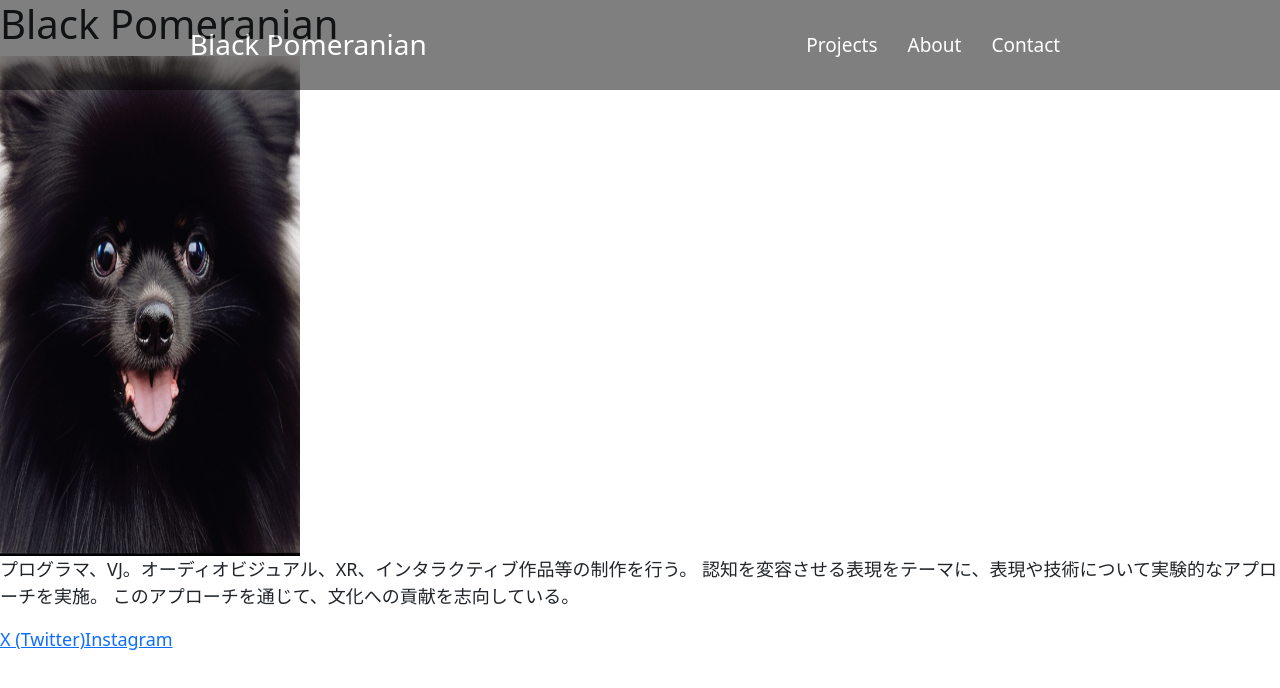
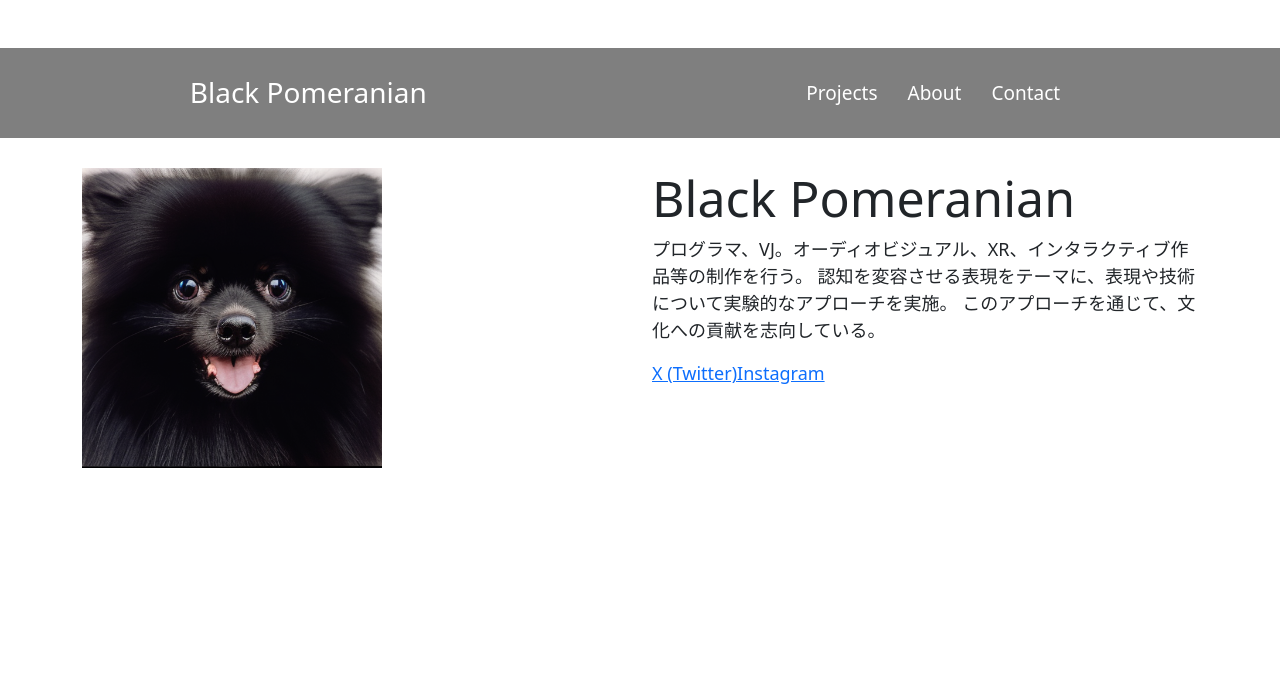
Before and after one commit to black-pomeranian/blapome-portfolio, a React (Create React App) app: page /about in a window 1280 px wide. Shown: the top 688 px of the page. Built offline with nearby package versions, Linux system fonts and the light colour scheme.

Commit message:
配置変更

```diff
--- a/src/components/About.js
+++ b/src/components/About.js
@@ -1,18 +1,32 @@
-import React from 'react'
+import React from 'react';
+import 'bootstrap/dist/css/bootstrap.min.css'; // BootstrapのCSSをインポート
 
 const About = () => {
   return (
-    <div>
-        <h1>Black Pomeranian</h1>
-        <img src={`${process.env.PUBLIC_URL}/images/profile.png`} alt="profile"/>
-        <p>プログラマ、VJ。オーディオビジュアル、XR、インタラクティブ作品等の制作を行う。
+    <div className="container mt-5">
+      <div className="row align-items-start"> {/* 行を作成し、アイテムを上揃えにします */}
+        <div className="col-md-6"> {/* 左側のカラム */}
+          <img
+            src={`${process.env.PUBLIC_URL}/images/profile.png`}
+            alt="profile"
+            className="img-fluid" // 画像がコンテナの幅に合わせて調整されるようにします
+          />
+        </div>
+        <div className="col-md-6"> {/* 右側のカラム */}
+          <h1 className="text-start">Black Pomeranian</h1> {/* タイトルを左揃えにします */}
+          <p className="text-start">
+            プログラマ、VJ。オーディオビジュアル、XR、インタラクティブ作品等の制作を行う。
             認知を変容させる表現をテーマに、表現や技術について実験的なアプローチを実施。
             このアプローチを通じて、文化への貢献を志向している。
-        </p>
-        <a href="https://twitter.com/black_pomerania">X (Twitter)</a>
-        <a href="https://www.instagram.com/_black_pomeranian/">Instagram</a>
+          </p>
+          <div className="text-start"> {/* ボタンを左揃えにします */}
+            <a href="https://twitter.com/black_pomerania">X (Twitter)</a>
+            <a href="https://www.instagram.com/_black_pomeranian/" >Instagram</a>
+          </div>
+        </div>
+      </div>
     </div>
   )
 }
 
-export default About
+export default About;
```
